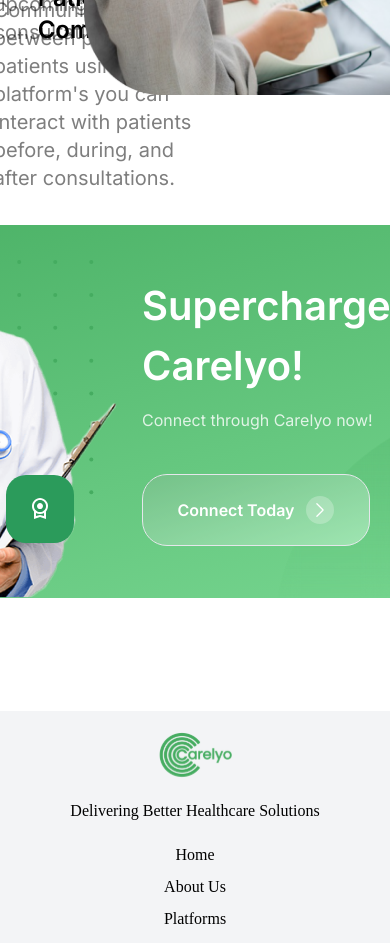
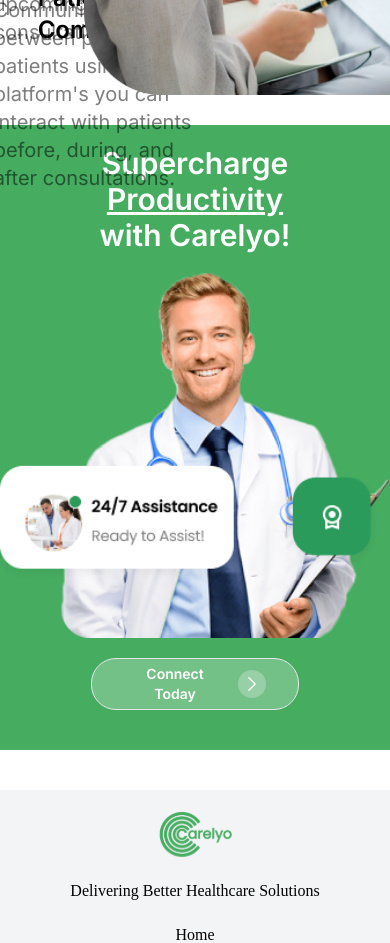
Before and after one commit to meeruu8282/next-mongodb-clerk, a Next.js app: page /providers/howItWorks in a window 390 px wide. Shown: the part 4420-5363 px from the top of the page. Built offline with nearby package versions, Linux system fonts and the light colour scheme.

Commit message:
Add SuperChargeMobile component and update styles in howItWorks page

```diff
--- /dev/null
+++ b/src/app/(pages)/providers/Components/superCharge/SuperChargeMobile.tsx
@@ -0,0 +1,38 @@
+import React from "react";
+import Image from "next/image";
+import CarelyoButton from "../getStartedButton";
+
+
+const SuperChargeMobile = () => {
+  return (
+    <div className="flex justify-center w-screen gap-8 py-5 bg-[#45ac60]">
+              <div>
+
+
+              <h1 className={`text-[poppins] text-3xl font-semibold text-center text-white`} >
+                Supercharge <br /> <span className="underline">Productivity</span> <br /> with Carelyo!
+              </h1>
+
+              <div className="image-container my-5">
+                <Image
+                  className=""
+                  layout="fixed "
+                  width={401}
+                  height={212}
+                  src="/superchargedoctor.png"
+                  alt="Superchargedoctor"
+                />
+              </div>
+
+            <div className="button-container my-5 flex justify-center">
+            <CarelyoButton
+                className="  rounded-[25px]  border bg-opacity-25 bg-white text-sm font-semibold "
+                buttonText="Connect Today"
+              />
+            </div>
+          </div>
+  </div>
+  )
+}
+
+export default SuperChargeMobile
--- a/src/app/(pages)/providers/howItWorks/page.tsx
+++ b/src/app/(pages)/providers/howItWorks/page.tsx
@@ -12,6 +12,7 @@ import HowItWorksWelcome from "./HowItWorksWelcome";
 import HowItWorksGreenbackground from "./HowItWorksGreenbackground";
 import HowItWorksPartFour from "./HowItWorksPartFour";
 import style from './howItWork.module.css'
+import SuperChargeMobile from "../Components/superCharge/SuperChargeMobile";
 
 
 export default function Howitwork() {
@@ -204,8 +205,11 @@ export default function Howitwork() {
       </div>
 
 
+<div className="md:block hidden">
+<SuperCharge />
+</div>
+<div className="block md:hidden"><SuperChargeMobile /></div>
 
-      <SuperCharge />
     </div>
 
 
--- a/src/app/globals.css
+++ b/src/app/globals.css
@@ -20,7 +20,7 @@
   }
 
   .checkmark {
-    @apply bg-[rgba(69,172,96,1)] text-white flex items-center justify-center w-6 h-6 rounded-full;
+    @apply bg-[#45ac60] text-white flex items-center justify-center w-6 h-6 rounded-full;
   }
 }
 
```
Also changed, not shown: public/superchargedoctor.png (added).
